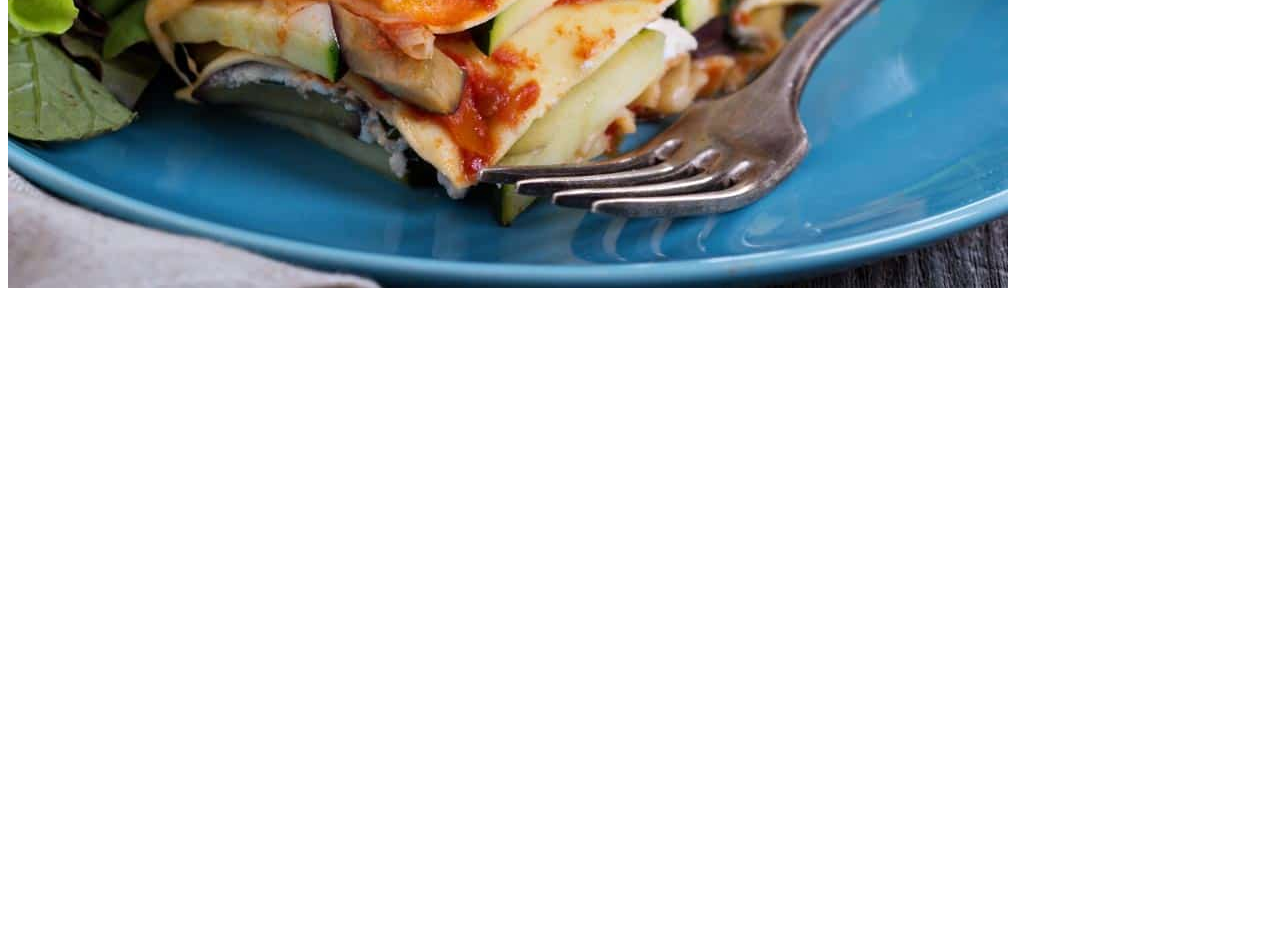
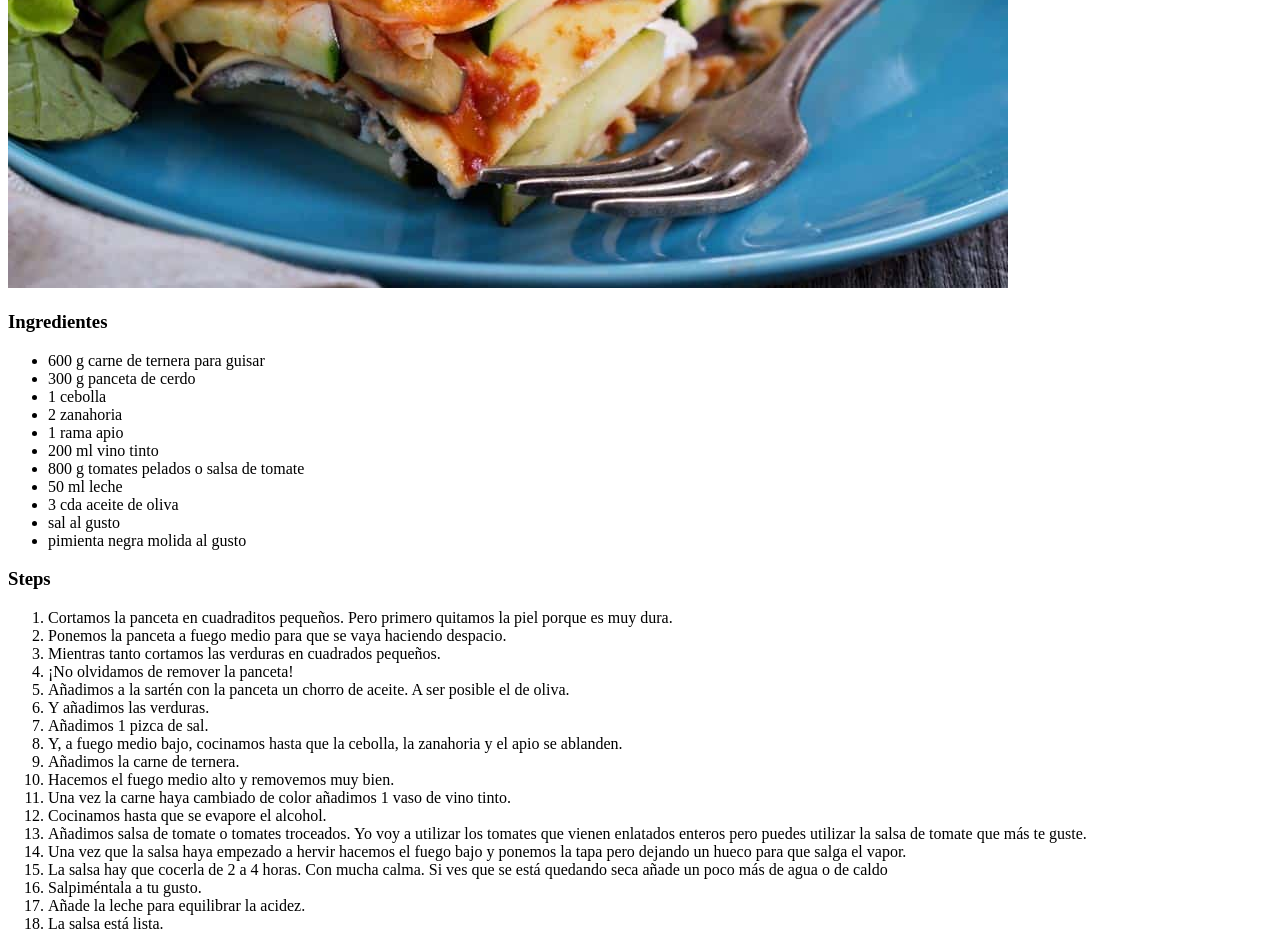
Before and after one commit to raminaturalista/odin_recipes, a plain HTML site: page recipes/lasagna.html in a window 1280 px wide. Shown: the part 517-1466 px from the top of the page. Before the commit the page ends 817 px from the top, so only its background shows below. Drawn offline with Linux system fonts and the light colour scheme.

```diff
--- a/recipes/lasagna.html
+++ b/recipes/lasagna.html
@@ -11,6 +11,47 @@
     <h1>Lasagna</h1>
     <img src="../img/receta-de-lasagna-de-berenjenas.jpg">
 
+    <h3>Ingredientes</h3>
+
+    <ul>
+    <li>600 g carne de ternera para guisar</li>
+    <li>300 g panceta de cerdo</li>
+    <li>1 cebolla</li>
+    <li>2 zanahoria</li>
+    <li>1 rama apio</li>
+    <li>200 ml vino tinto</li>
+    <li>800 g tomates pelados o salsa de tomate</li>
+    <li>50 ml leche</li>
+    <li>3 cda aceite de oliva</li>
+    <li>sal al gusto</li>
+    <li>pimienta negra molida al gusto</li>
+</ul>
+
+<h3>Steps</h3>
+
+<ol>
+    <li>Cortamos la panceta en cuadraditos pequeños. Pero primero quitamos la piel porque es muy dura.</li>
+    <li>Ponemos la panceta a fuego medio para que se vaya haciendo despacio.</li>
+    <li>Mientras tanto cortamos las verduras en cuadrados pequeños.</li>
+    <li>¡No olvidamos de remover la panceta!</li>
+    <li>Añadimos a la sartén con la panceta un chorro de aceite. A ser posible el de oliva.</li>
+    <li>Y añadimos las verduras.</li>
+    <li>Añadimos 1 pizca de sal.</li>
+    <li>Y, a fuego medio bajo, cocinamos hasta que la cebolla, la zanahoria y el apio se ablanden.</li>
+    <li>Añadimos la carne de ternera.</li>
+    <li>Hacemos el fuego medio alto y removemos muy bien.</li>
+    <li>Una vez la carne haya cambiado de color añadimos 1 vaso de vino tinto.</li>
+    <li>Cocinamos hasta que se evapore el alcohol.</li>
+    <li>Añadimos salsa de tomate o tomates troceados. Yo voy a utilizar los tomates que vienen enlatados enteros pero puedes utilizar la salsa de tomate que más te guste.</li>
+    <li>Una vez que la salsa haya empezado a hervir hacemos el fuego bajo y ponemos la tapa pero dejando un hueco para que salga el vapor.</li>
+    <li>La salsa hay que cocerla de 2 a 4 horas. Con mucha calma. Si ves que se está quedando seca añade un poco más de agua o de caldo</li>
+    <li>Salpiméntala a tu gusto.</li>
+    <li>Añade la leche para equilibrar la acidez.</li>
+    <li>La salsa está lista.</li>
+
+
+
+</ol>
 
 </body>
 </html>
```
Also changed, not shown: index.html (+0 -1 lines), recipes/paste_papas.html (+37 -0 lines), recipes/polenta.html (+26 -0 lines).
